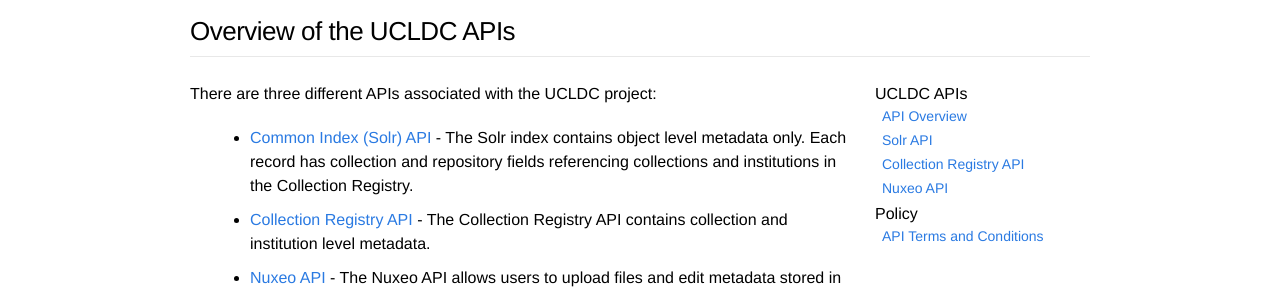
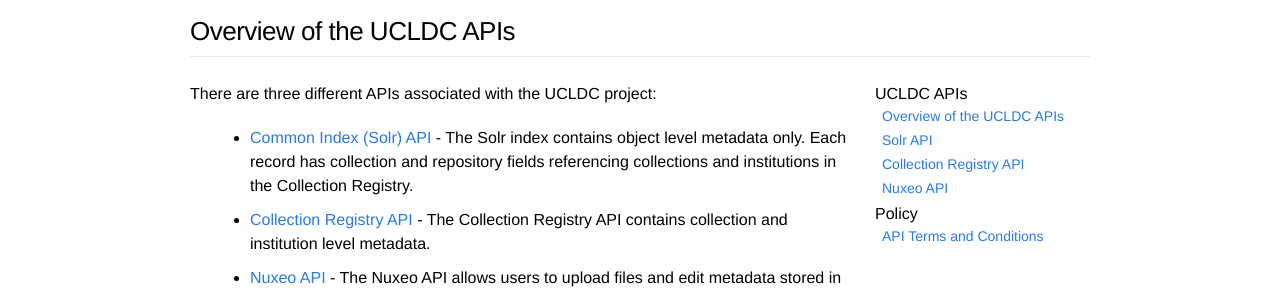
Before and after one commit to ucldc/ucldc-docs, a Jekyll site: the page built from docs/technical-docs/index.md, in a window 1280 px wide. Shown: the part 135-429 px from the top of the page. Built offline with Jekyll 4.4.1, drawn with Linux system fonts in a browser that asks for light colours; nearby versions of some CDN libraries.

Commit message:
Update technical-sidebar.html

```diff
--- a/_includes/technical-sidebar.html
+++ b/_includes/technical-sidebar.html
@@ -1,7 +1,7 @@
 <div class="sidebar">
   <h1>UCLDC APIs</h1>
   <ul>
-    <li><a href="{{ site.url }}{{ site.baseurl }}/docs/technical-docs/index/">API Overview</a></li>
+    <li><a href="{{ site.url }}{{ site.baseurl }}/docs/technical-docs/index/">Overview of the UCLDC APIs</a></li>
     <li><a href="{{ site.url }}{{ site.baseurl }}/docs/technical-docs/solr-api/">Solr API</a></li>
     <li><a href="{{ site.url }}{{ site.baseurl }}/docs/technical-docs/registry-api/">Collection Registry API</a></li>
     <li><a href="{{ site.url }}{{ site.baseurl }}/docs/technical-docs/nuxeo-api/">Nuxeo API</a></li>
```
